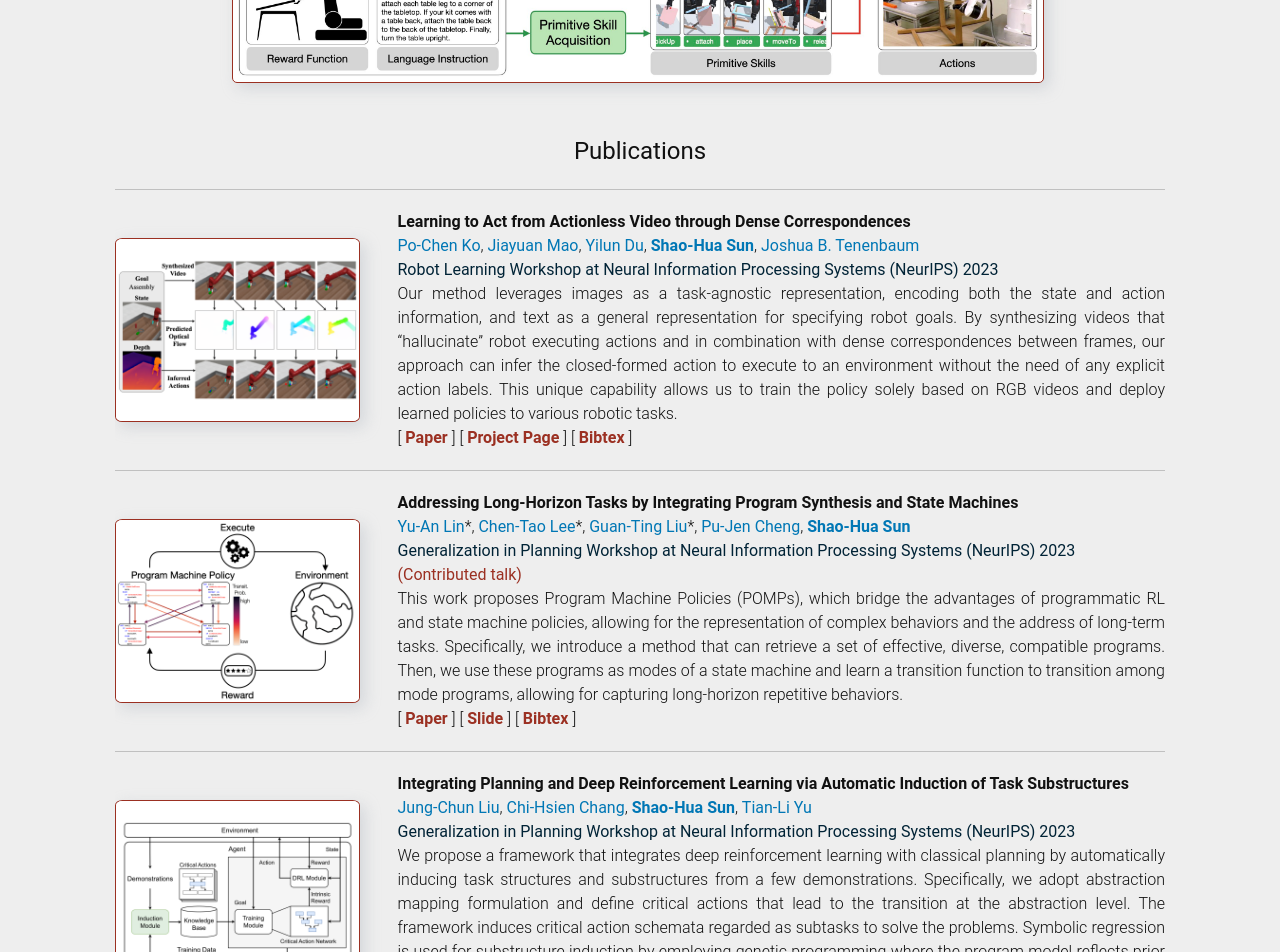
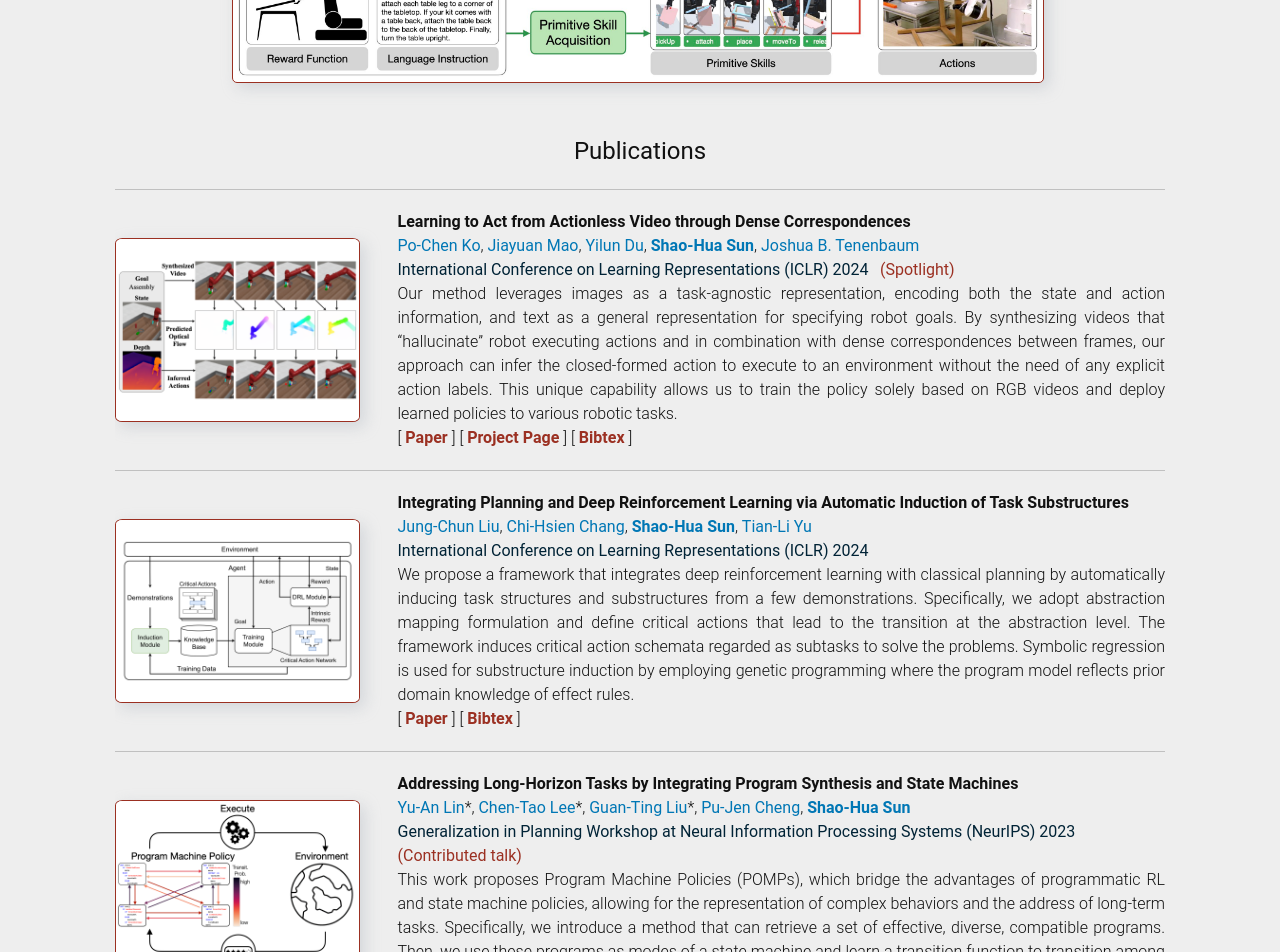
Before and after one commit to shaohua0116/shaohua0116.github.io, a Jekyll site: the page built from index.html, in a window 1280 px wide and 1400 px high, scrolled down 1890 px. Shown: the top 952 px of the window. Built offline with Jekyll 4.4.1, drawn with Linux system fonts in a browser that asks for light colours; some web fonts are replaced; some of the changed text lies outside the part shown.

Commit message:
update iclr 2024

```diff
--- a/_data/publications.yml
+++ b/_data/publications.yml
@@ -24,7 +24,34 @@
       url:  'https://flow-diffusion.github.io/'
     - name: 'Bibtex'
       url:  '/bibtex/avdc.txt'
-  publisher:  'Robot Learning Workshop at Neural Information Processing Systems (NeurIPS) 2023'
+  publisher:  'International Conference on Learning Representations (ICLR) 2024'
+  oral: true
+  oral_text: 'Spotlight'
+  status:   ''
+
+- title: 'Integrating Planning and Deep Reinforcement Learning via Automatic Induction of Task Substructures'
+  date:  'Nov 2023'
+  imgurl: '/images/projects/planning_drl.png'
+  imgprop: 'frame'
+  selected: true
+  authors:
+    - name: Jung-Chun Liu
+      url:  'https://yore0403.github.io/academic/index.html'
+    - name: Chi-Hsien Chang
+      url:  'https://chi-hsienchang.github.io/salima/'
+    - name: Shao-Hua Sun
+      url:  ''
+      me: true
+    - name: Tian-Li Yu
+      url:  'https://www.ee.ntu.edu.tw/profile1.php?id=745'
+  desc: 'We propose a framework that integrates deep reinforcement learning with classical planning by automatically inducing task structures and substructures from a few demonstrations. Specifically, we adopt abstraction mapping formulation and define critical actions that lead to the transition at the abstraction level. The framework induces critical action schemata regarded as subtasks to solve the problems. Symbolic regression is used for substructure induction by employing genetic programming where the program model reflects prior domain knowledge of effect rules.'
+  abstract: 'Despite recent advancements, deep reinforcement learning (DRL) still struggles at learning sparse-reward goal-directed tasks, while classical planning excels at addressing hierarchical tasks, yet most of the methods rely on assumptions about pre-defined subtasks. To bridge the best of both worlds, we propose a framework that integrates DRL with classical planning by automatically inducing task structures and substructures from a few demonstrations. Specifically, we adopt abstraction mapping formulation and define critical actions that lead to the transition at the abstraction level. The framework induces critical action schemata regarded as subtasks to solve the problems. Symbolic regression is used for substructure induction by employing genetic programming where the program model reflects prior domain knowledge of effect rules. We compare the proposed framework to state-of-the-art DRL algorithms, imitation learning methods, and an exploration approach in various domains. Experimental results on various tasks show that our proposed framework outperforms all the abovementioned algorithms in terms of sample efficiency and task performance. Moreover, our framework achieves strong generalization performance by effectively inducing new rules and composing task structures. Ablation studies justify the design of our induction module and the proposed genetic programming procedure.'
+  tags:
+    - name: 'Paper'
+      url:  'https://openreview.net/forum?id=PR6RMsxuW7'
+    - name: 'Bibtex'
+      url:  '/bibtex/planning_drl.txt'
+  publisher:  'International Conference on Learning Representations (ICLR) 2024'
   oral: false
   oral_text: ''
   status:   ''
@@ -59,33 +86,6 @@
   publisher:  'Generalization in Planning Workshop at Neural Information Processing Systems (NeurIPS) 2023'
   oral: true
   oral_text: 'Contributed talk'
-  status:   ''
-
-- title: 'Integrating Planning and Deep Reinforcement Learning via Automatic Induction of Task Substructures'
-  date:  'Nov 2023'
-  imgurl: '/images/projects/planning_drl.png'
-  imgprop: 'frame'
-  selected: true
-  authors:
-    - name: Jung-Chun Liu
-      url:  'https://yore0403.github.io/academic/index.html'
-    - name: Chi-Hsien Chang
-      url:  'https://chi-hsienchang.github.io/salima/'
-    - name: Shao-Hua Sun
-      url:  ''
-      me: true
-    - name: Tian-Li Yu
-      url:  'https://www.ee.ntu.edu.tw/profile1.php?id=745'
-  desc: 'We propose a framework that integrates deep reinforcement learning with classical planning by automatically inducing task structures and substructures from a few demonstrations. Specifically, we adopt abstraction mapping formulation and define critical actions that lead to the transition at the abstraction level. The framework induces critical action schemata regarded as subtasks to solve the problems. Symbolic regression is used for substructure induction by employing genetic programming where the program model reflects prior domain knowledge of effect rules.'
-  abstract: 'Despite recent advancements, deep reinforcement learning (DRL) still struggles at learning sparse-reward goal-directed tasks, while classical planning excels at addressing hierarchical tasks, yet most of the methods rely on assumptions about pre-defined subtasks. To bridge the best of both worlds, we propose a framework that integrates DRL with classical planning by automatically inducing task structures and substructures from a few demonstrations. Specifically, we adopt abstraction mapping formulation and define critical actions that lead to the transition at the abstraction level. The framework induces critical action schemata regarded as subtasks to solve the problems. Symbolic regression is used for substructure induction by employing genetic programming where the program model reflects prior domain knowledge of effect rules. We compare the proposed framework to state-of-the-art DRL algorithms, imitation learning methods, and an exploration approach in various domains. Experimental results on various tasks show that our proposed framework outperforms all the abovementioned algorithms in terms of sample efficiency and task performance. Moreover, our framework achieves strong generalization performance by effectively inducing new rules and composing task structures. Ablation studies justify the design of our induction module and the proposed genetic programming procedure.'
-  tags:
-    - name: 'Paper'
-      url:  'https://openreview.net/forum?id=NqvB1U0HSJ'
-    - name: 'Bibtex'
-      url:  '/bibtex/planning_drl.txt'
-  publisher:  'Generalization in Planning Workshop at Neural Information Processing Systems (NeurIPS) 2023'
-  oral: false
-  oral_text: ''
   status:   ''
 
 - title: 'Bootstrap Your Own Skills: Learning to Solve New Tasks with Large Language Model Guidance'
--- a/bibtex/avdc.txt
+++ b/bibtex/avdc.txt
@@ -1,6 +1,6 @@
-@article{Ko2023Learning,
+@inproceedings{Ko2024Learning,
   title={{Learning to Act from Actionless Video through Dense Correspondences}},
   author={Ko, Po-Chen and Mao, Jiayuan and Du, Yilun and Sun, Shao-Hua and Tenenbaum, Joshua B},
-  journal={arXiv:2310.08576},
-  year={2023},
+  booktitle={International Conference on Learning Representations},
+  year={2024},
 }
--- a/bibtex/planning_drl.txt
+++ b/bibtex/planning_drl.txt
@@ -1,6 +1,6 @@
-@inproceedings{liu2023integrating,
+@inproceedings{liu2024integrating,
   title={Integrating Planning and Deep Reinforcement Learning via Automatic Induction of Task Substructures},
   author={Jung-Chun Liu and Chi-Hsien Chang and Shao-Hua Sun and Tian-Li Yu},
-  booktitle={NeurIPS 2023 Workshop on Generalization in Planning},
-  year={2023},
+  booktitle={International Conference on Learning Representations},
+  year={2024},
 }
```
